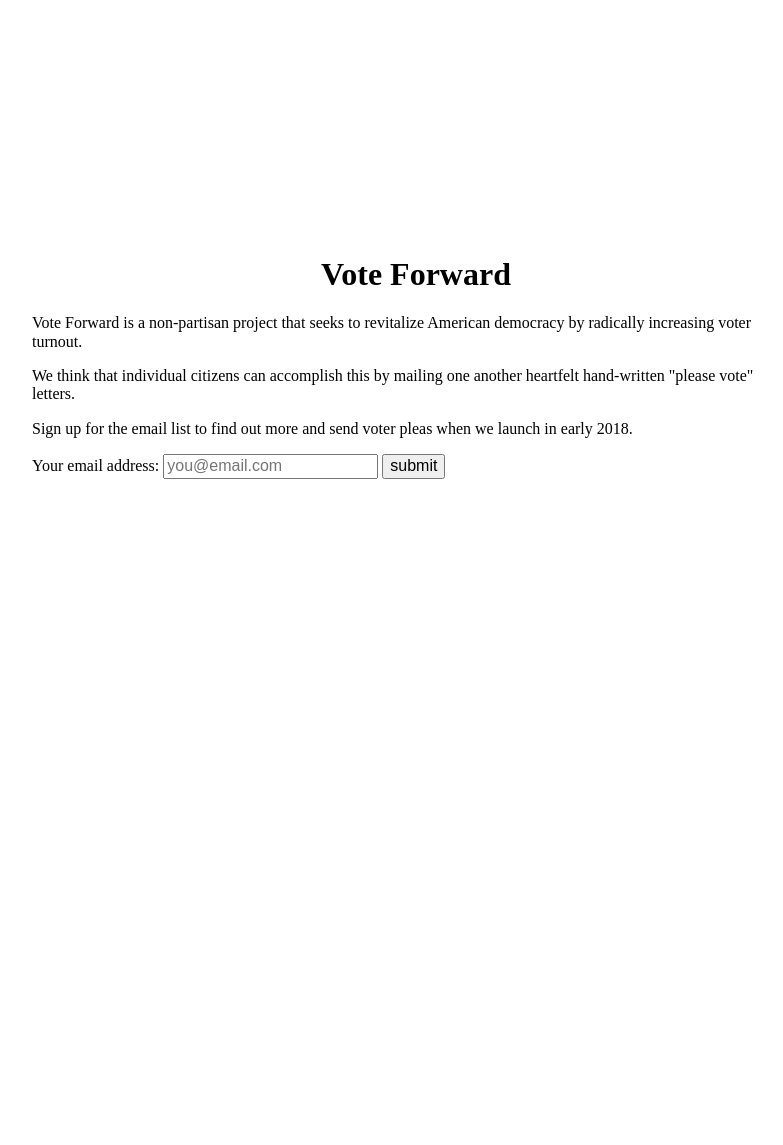
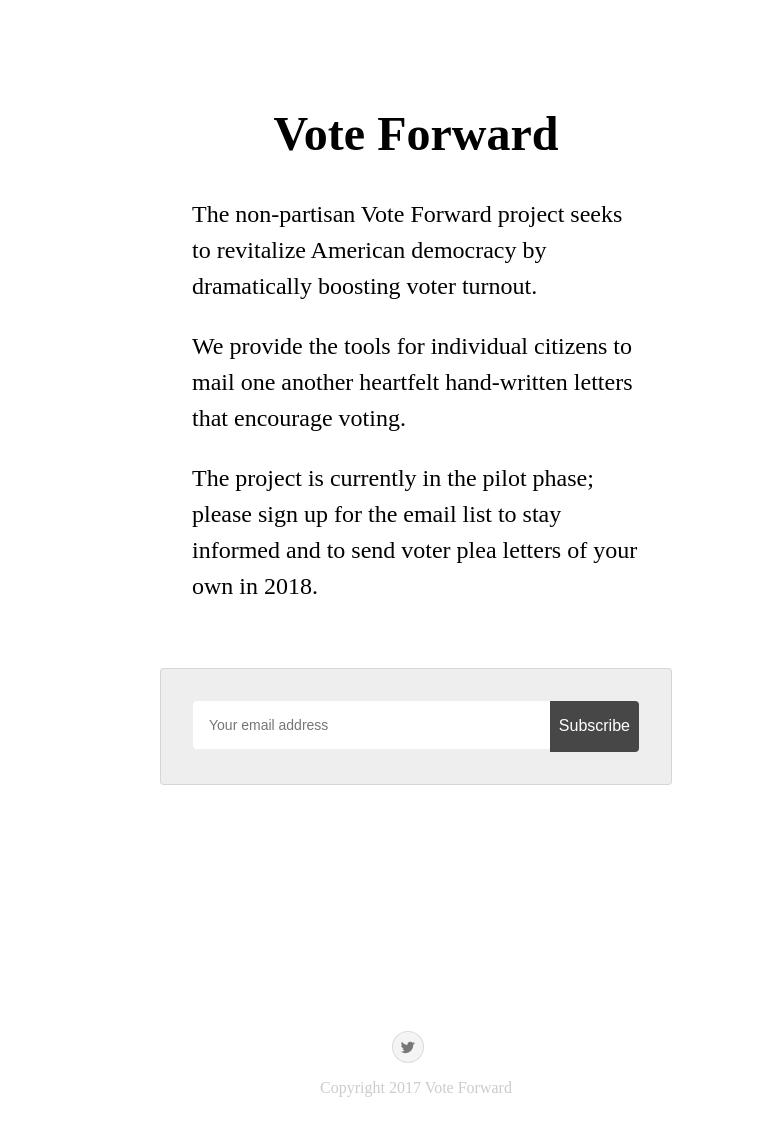
Before and after one commit to jjb/votefwd, a Jekyll site: the page built from index.html, in a window 1280 px wide. Shown: the whole page, without its empty margins (224-1007 px from the left). Built offline with Jekyll 4.4.1, drawn with Linux system fonts in a browser that asks for light colours; nearby versions of some CDN libraries; before the commit the page ends 900 px from its top, so only the background shows below that.

Commit message:
Some minimal styling, just to be presentable.

```diff
--- a/_config.yml
+++ b/_config.yml
@@ -1,5 +1,6 @@
 # Site settings
 title: Vote Forward
+description: The non-partisan Vote Forward project seeks to revitalize American democracy by radically increasing voter turnout.
 
 # Build settings
 plugins: ['kramdown']
--- a/_includes/scripts.html
+++ b/_includes/scripts.html
@@ -8,7 +8,7 @@
 $( "#emailform" ).submit(function(event) {
   if ( isValidEmailAddress($( "#emailform input" ).val())) {
     $( "#emailform" ).hide();
-    $( "#emailsubmitconfirmation" ).text("Thanks!");
+    $( "#emailsubmitconfirmation" ).text("Email submitted.");
     return;
   }
   $ ( "#formerror" ).text( "Please enter a valid email address.").show();
--- a/_layouts/splash.html
+++ b/_layouts/splash.html
@@ -9,21 +9,41 @@
   <link rel="stylesheet" href="css/main.css">
 {% include head.html %}
 </head>
-<body class="ma7">
-  <div class="container">
-    <h1 class='tc'>{{ site.title }}</h1>
-    <p>Vote Forward is a non-partisan project that seeks to revitalize American democracy by radically increasing voter turnout.</p>
-    <p>We think that individual citizens can accomplish this by mailing one another heartfelt hand-written "please vote" letters.</p>
-    <p>Sign up for the email list to find out more and send voter pleas when we launch in early 2018.</p>
+<body>
+  <div class="container mw5 mw6-ns center pa2 ph4-ns mt5-ns mt4">
+    <h1 class='f2 f1-ns lh-title tc'>{{ site.title }}</h1>
+    <div id="explanation" class='f3-ns f4 lh-copy'>
+      <p>The non-partisan Vote Forward project seeks to revitalize American democracy by dramatically boosting voter turnout.</p>
+      <p>We provide the tools for individual citizens to mail one another heartfelt hand-written letters that encourage voting.</p>
+      <p>The project is currently in the pilot phase; please sign up for the email list to stay informed and to send voter plea letters of your own in 2018.</p>
+    </div>
   </div>
-  <form id="emailform" action="https://docs.google.com/forms/u/1/d/e/1FAIpQLSedTCf2XUeJfyEnsxCXC633ognE9I98RlZOtUR_3IrbuDYCcQ/formResponse" target="no-target">
-    <label>Your email address:</label>
-    <input id="emailfield" type="text" placeholder="you@email.com" name="entry.1709092446" />
-    <input type="submit" value="submit" />
-    <span id="formerror"></span>
+
+  <div class="pa4-l">
+  <form id="emailform" class="bg-light-gray mw5 mw6-ns center pa4 mh2 br2-ns ba b--black-10" action="https://docs.google.com/forms/u/1/d/e/1FAIpQLSedTCf2XUeJfyEnsxCXC633ognE9I98RlZOtUR_3IrbuDYCcQ/formResponse" target="no-target">
+    <fieldset class="cf bn ma0 pa0">
+      <div class="cf">
+        <label class="clip" for="email-address">Email Address</label>
+        <input class="f6 f5-1 input-reset bn fl black-80 bg-white pa3 lh-solid w-100 w-75-m w-80-l br2-ns br--left-ns" type="text" placeholder="Your email address" value="" id="email-address" name="entry.1709092446" />
+        <input class="f6 f5-l button-reset fl pv3 tc bn bg-animate bg-black-70 hover-bg-black white pointer w-100 w-25-m w-20-l br2-ns br--right-ns" type="submit" value="Subscribe" />
+        <span id="formerror"></span>
+      </div>
+    </fieldset>
   </form>
-  <div id="emailsubmitconfirmation"></div>
+  <p class="f3 tc" id="emailsubmitconfirmation"></p>
+  </div>
   <iframe src="#" id="no-target" name ="no-target" style="visibility:hidden"></iframe>
+
+<footer class="pv4 ph3 ph5-ns tc">
+  <a class="link dim gray dib h2 w2 br-100 mr3 pa2 bg-near-white ba b--black-10" href="https://twitter.com/votefwd" title="" target="_blank">
+    <svg data-icon="twitter" viewBox="0 0 32 32" style="fill:currentcolor">
+      <title>twitter icon</title>
+      <path d="M2 4 C6 8 10 12 15 11 A6 6 0 0 1 22 4 A6 6 0 0 1 26 6 A8 8 0 0 0 31 4 A8 8 0 0 1 28 8 A8 8 0 0 0 32 7 A8 8 0 0 1 28 11 A18 18 0 0 1 10 30 A18 18 0 0 1 0 27 A12 12 0 0 0 8 24 A8 8 0 0 1 3 20 A8 8 0 0 0 6 19.5 A8 8 0 0 1 0 12 A8 8 0 0 0 3 13 A8 8 0 0 1 2 4"></path>
+    </svg>
+  </a>
+  <p class="moon-gray">Copyright 2017 Vote Forward</p>
+</footer>
+
 
 {% include scripts.html %}
 </body>
```
